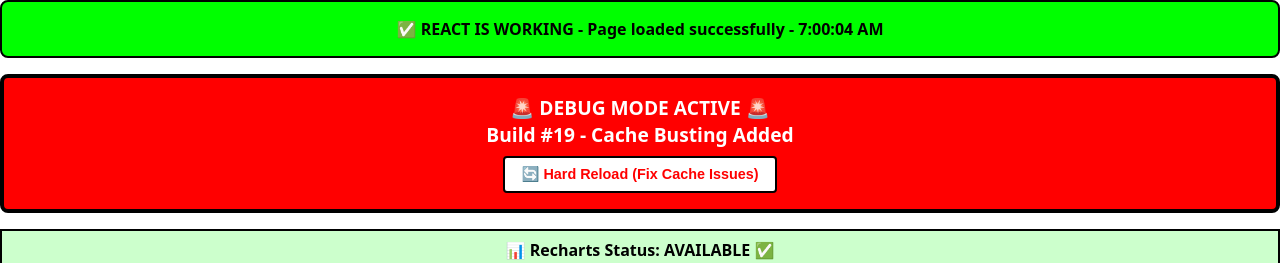
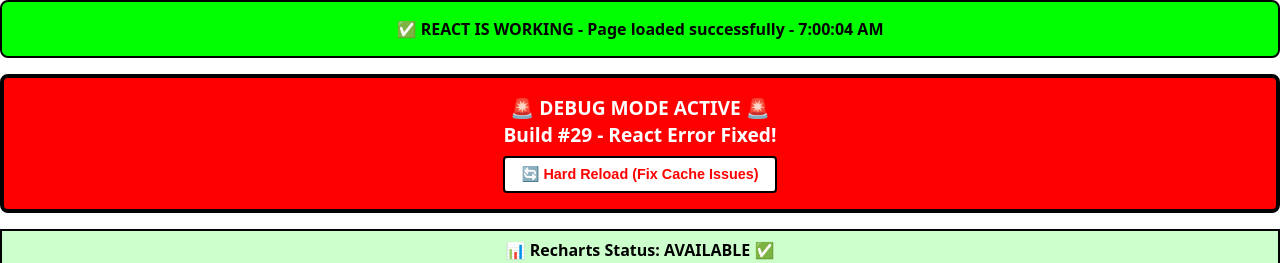
Before and after one commit to alanherron/scrylytics, a Next.js app: page /insights in a window 1280 px wide. Shown: the top 263 px of the page. Built offline with nearby package versions, Linux system fonts and the light colour scheme.

Commit message:
📝 Update build banner to #29 to verify deployment

```diff
--- a/app/insights/page.tsx
+++ b/app/insights/page.tsx
@@ -223,7 +223,7 @@
           marginBottom: "1rem"
         }}>
           🚨 DEBUG MODE ACTIVE 🚨<br />
-          Build #19 - Cache Busting Added
+          Build #29 - React Error Fixed!
           <br />
           <button
             onClick={() => {
```
